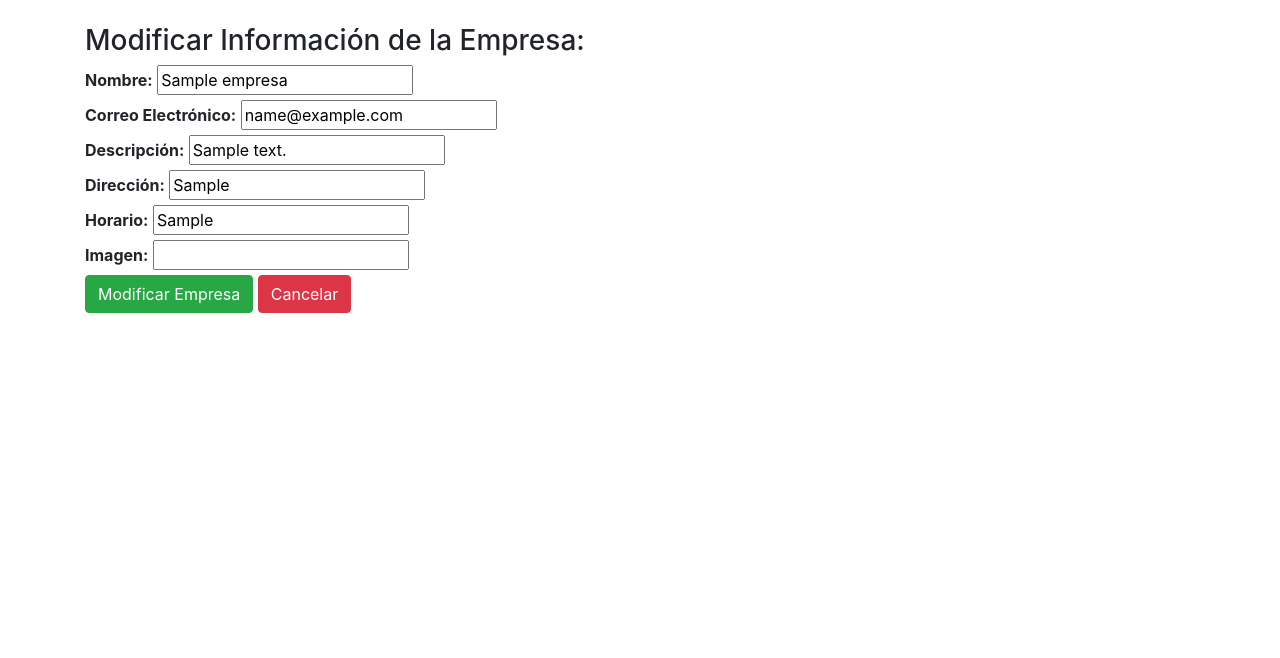
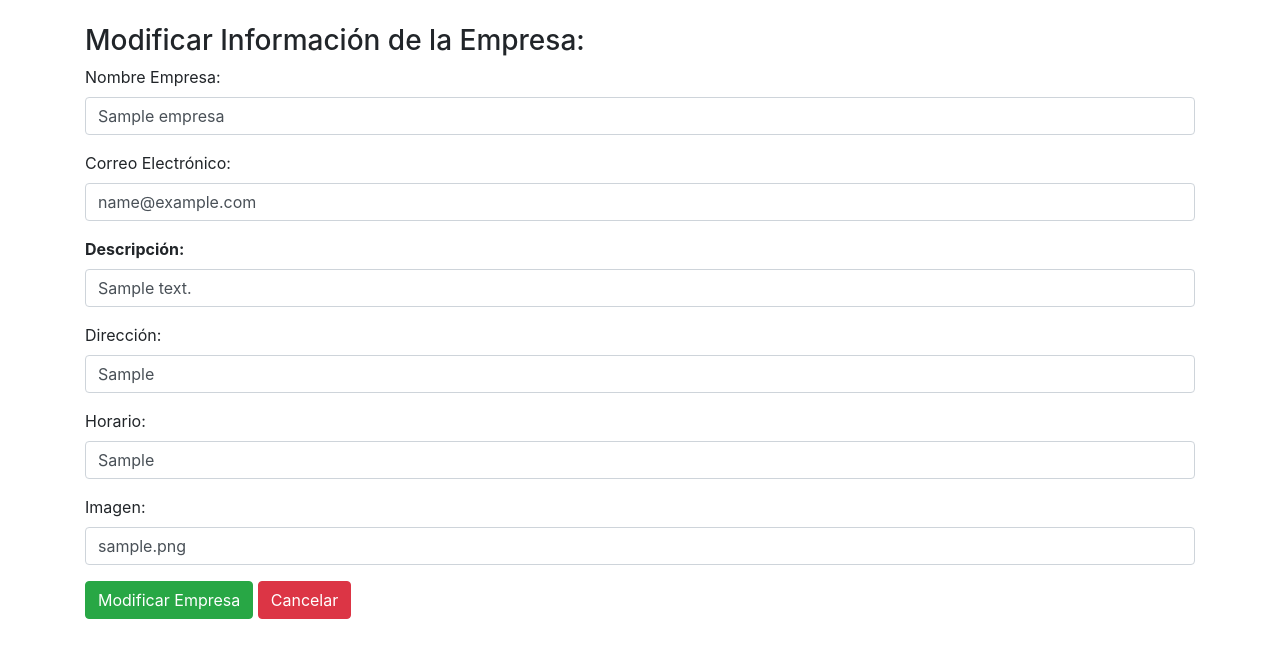
Before and after one commit to DaniloDaniel/MundoFastSPA, a Django app: page /MundoFastWebApp/empresa/modificarPerfilEmpresa in a window 1280 px wide. Shown: the part 86-744 px from the top of the page. Run offline with Django 3.2, Linux system fonts and the light colour scheme; a user stored in the database is signed in; tables that the repository leaves empty hold one stand-in row (values such as "Sample post"); some libraries are stand-ins or nearby versions.

Commit message:
MF-25 Front-End Módulo Empresa terminado.
-Se diseñó una vista adecuada para ver y modificar la información de la empresa.

```diff
--- a/MundoFastSPA/MundoFastWebApp/templates/MundoFastWebApp/Empresa/modificarPerfilEmpresa.html
+++ b/MundoFastSPA/MundoFastWebApp/templates/MundoFastWebApp/Empresa/modificarPerfilEmpresa.html
@@ -77,29 +77,36 @@
     </nav>
     <div class="container">
         <br>
+
         <h3>Modificar Información de la Empresa:</h3> {% if error_message %}
         <p><strong>{{ error_message }}</strong></p>
         {% endif %}
         <form action="{% url 'MundoFastWebApp:modificarPerfilEmpresa' %}" method="post">
             {% csrf_token %}
-            <label for="nombreEmpresa"><b>Nombre:</b></label>
-            <input type="text" name="nombreEmpresa" id="nombreEmpresa" value="{{empresa.nombreEmpresa}}" required>
-            <br>
-            <label for="emailEmpresa"><b>Correo Electrónico:</b></label>
-            <input type="email" name="emailEmpresa" id="emailEmpresa" value="{{empresa.emailEmpresa}}" required>
-            <br>
-            <label for="descripcionEmpresa"><b>Descripción:</b></label>
-            <input type="text" name="descripcionEmpresa" value="{{empresa.descripcionEmpresa}}" required>
-            <br>
-            <label for="direccionEmpresa"><b>Dirección:</b></label>
-            <input type="text" name="direccionEmpresa" id="direccionEmpresa" value="{{empresa.direccionEmpresa}}" required>
-            <br>
-            <label for="horarioEmpresa"><b>Horario:</b></label>
-            <input type="text" name="horarioEmpresa" id="horarioEmpresa" value="{{empresa.horarioEmpresa}}" required>
-            <br>
-            <label for="imagenEmpresa"><b>Imagen:</b></label>
-            <input type="text" name="imagenEmpresa" id="imagenEmpresa" value="{{empresa.imagenUsuario}}" required>
-            <br>
+            <div class="form-group">
+                <label for="nombreEmpresa">Nombre Empresa:</label>
+                <input type="text" class="form-control" name="nombreEmpresa" id="nombreEmpresa" value="{{empresa.nombreEmpresa}}" required>
+            </div>
+            <div class="form-group">
+                <label for="emailEmpresa">Correo Electrónico:</label>
+                <input type="email" class="form-control" name="emailEmpresa" id="emailEmpresa" value="{{empresa.emailEmpresa}}" required>
+            </div>
+            <div class="form-group">
+                <label for="descripcionEmpresa"><b>Descripción:</b></label>
+                <input type="text" class="form-control" name="descripcionEmpresa" value="{{empresa.descripcionEmpresa}}" required>
+            </div>
+            <div class="form-group">
+                <label for="direccionEmpresa">Dirección:</label>
+                <input type="text" class="form-control" name="direccionEmpresa" id="direccionEmpresa" value="{{empresa.direccionEmpresa}}" required>
+            </div>
+            <div class="form-group">
+                <label for="horarioEmpresa">Horario:</label>
+                <input type="text" class="form-control" name="horarioEmpresa" id="horarioEmpresa" value="{{empresa.horarioEmpresa}}" required>
+            </div>
+            <div class="form-group">
+                <label for="imagenEmpresa">Imagen:</label>
+                <input type="text" class="form-control" name="imagenEmpresa" id="imagenEmpresa" value="{{empresa.imagenEmpresa}}" required>
+            </div>
             <input type="submit" class="btn btn-success" value="Modificar Empresa">
             <button type="button" class="btn btn-danger" onclick="location.href='{% url 'MundoFastWebApp:verPerfilEmpresa' %}'">Cancelar</button>
         </form>
--- a/MundoFastSPA/static/MundoFastWebApp/css/styles.css
+++ b/MundoFastSPA/static/MundoFastWebApp/css/styles.css
@@ -95,3 +95,7 @@ body{
     font-weight: 600;
     color: #0062cc;
 }
+
+.single-well>a {
+    display: block;
+}
```
Also changed, not shown: MundoFastSPA/MundoFastWebApp/templates/MundoFastWebApp/Empresa/verPerfilEmpresa.html (+37 -5 lines).
